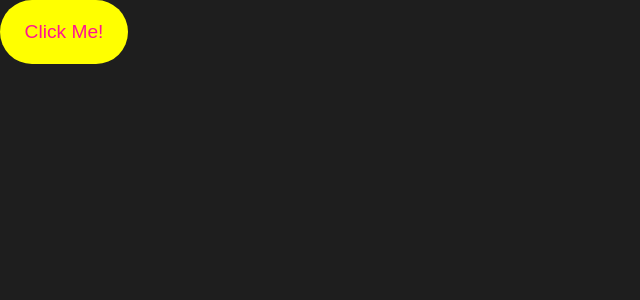
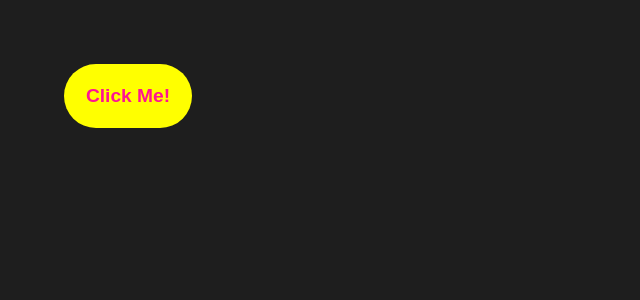
Before and after one commit to elinarnten/framerMotion, a React (Create React App) app: page / in a window 1280 px wide. Shown: the top 300 px of the page, without its empty margins (0-640 px from the left). Built offline with nearby package versions, Linux system fonts and the light colour scheme.

Commit message:
added some styling

```diff
--- a/src/components/App.jsx
+++ b/src/components/App.jsx
@@ -1,5 +1,6 @@
 //import { motion } from "framer-motion";
 import Button from "./Button";
+import Main from "./Main";
 
 function App() {
   return (
--- a/src/components/Button.jsx
+++ b/src/components/Button.jsx
@@ -1,8 +1,9 @@
-//import "./index.css";
 import { motion } from "framer-motion";
-function Button(props) {
+import Main from "./Main";
+
+function Button() {
   return (
-    <motion.Button
+    <motion.button
       drag
       dragConstraints={{
         top: -50,
@@ -13,10 +14,11 @@ function Button(props) {
       whileHover={{ scale: 1.1 }}
       whileTap={{ scale: 0.9 }}
       className="click-button"
-      onClick={() => null}
+      onClick={() => Main()}
     >
       Click Me!
-    </motion.Button>
+    </motion.button>
   );
 }
+
 export default Button;
--- /dev/null
+++ b/src/components/Main.jsx
@@ -0,0 +1,7 @@
+import { motion } from "framer-motion";
+
+function Main() {
+  <motion.div className="grettings">Hello World 😄</motion.div>;
+}
+
+export default Main;
--- a/src/index.css
+++ b/src/index.css
@@ -5,32 +5,43 @@ body {
     sans-serif;
   -webkit-font-smoothing: antialiased;
   -moz-osx-font-smoothing: grayscale;
-
-  display: flex;
+  height: 100%;
   background-color: #000000e1;
 }
-html {
-  height: 100%;
-}
+
 code {
   font-family: source-code-pro, Menlo, Monaco, Consolas, "Courier New",
     monospace;
 }
 
+#root {
+  height: 100%;
+}
+
+html {
+  height: 100%;
+}
+
 .container {
-  display: flex;
-  align-items: center;
-  justify-content: center;
+  height: 100%;
 }
 
 .click-button {
   color: deeppink;
   font-size: larger;
+  font-weight: bolder;
   background-color: yellow;
   height: 4rem;
   width: 8rem;
   border: none;
   border-radius: 3rem;
+  margin: 4rem;
+}
+
+.greetings {
+  height: 2rem;
+  width: 2rem;
+  color: white;
   display: flex;
   align-items: center;
   justify-content: center;
```
Also changed, not shown: src/logo.svg (deleted).
